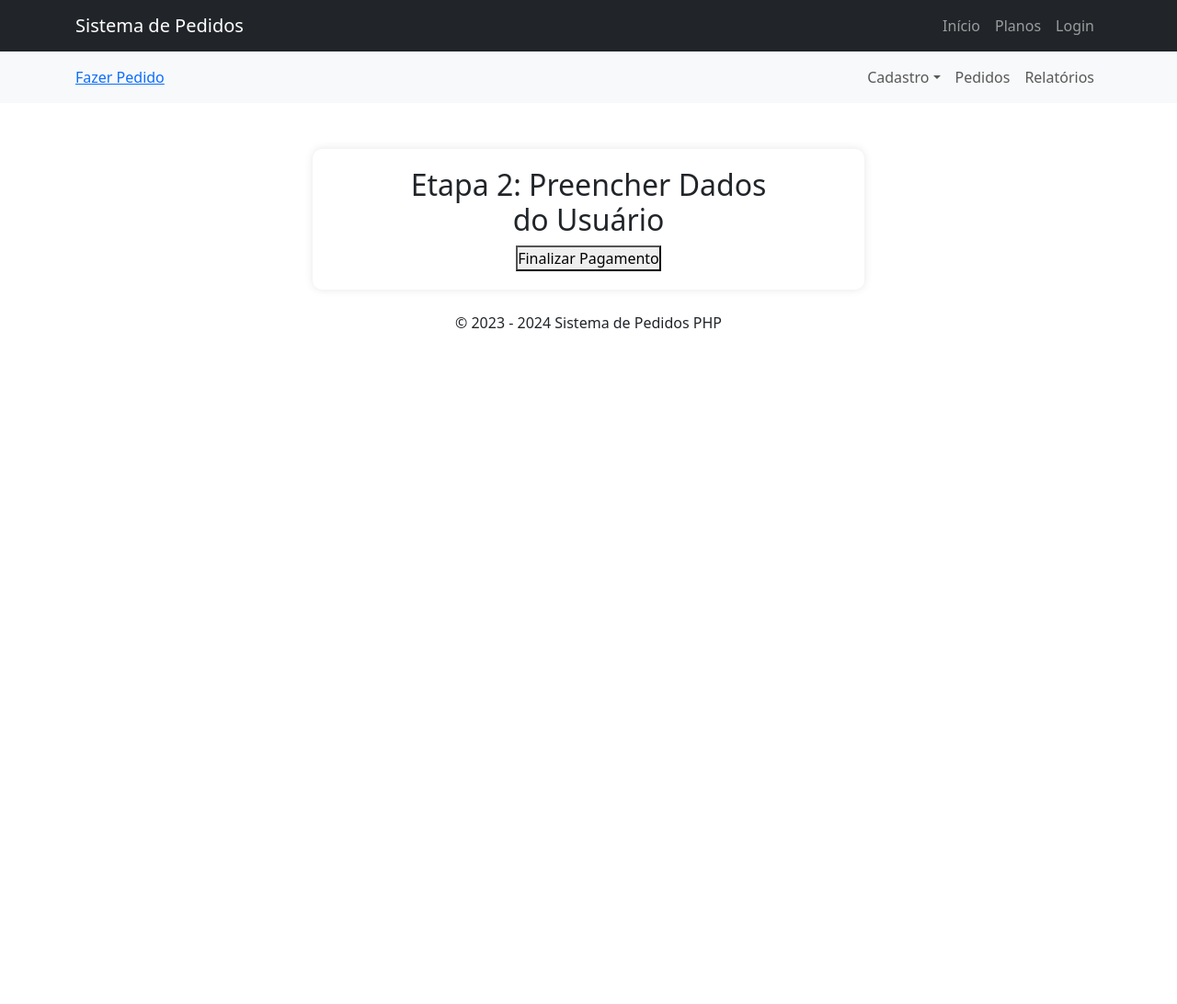
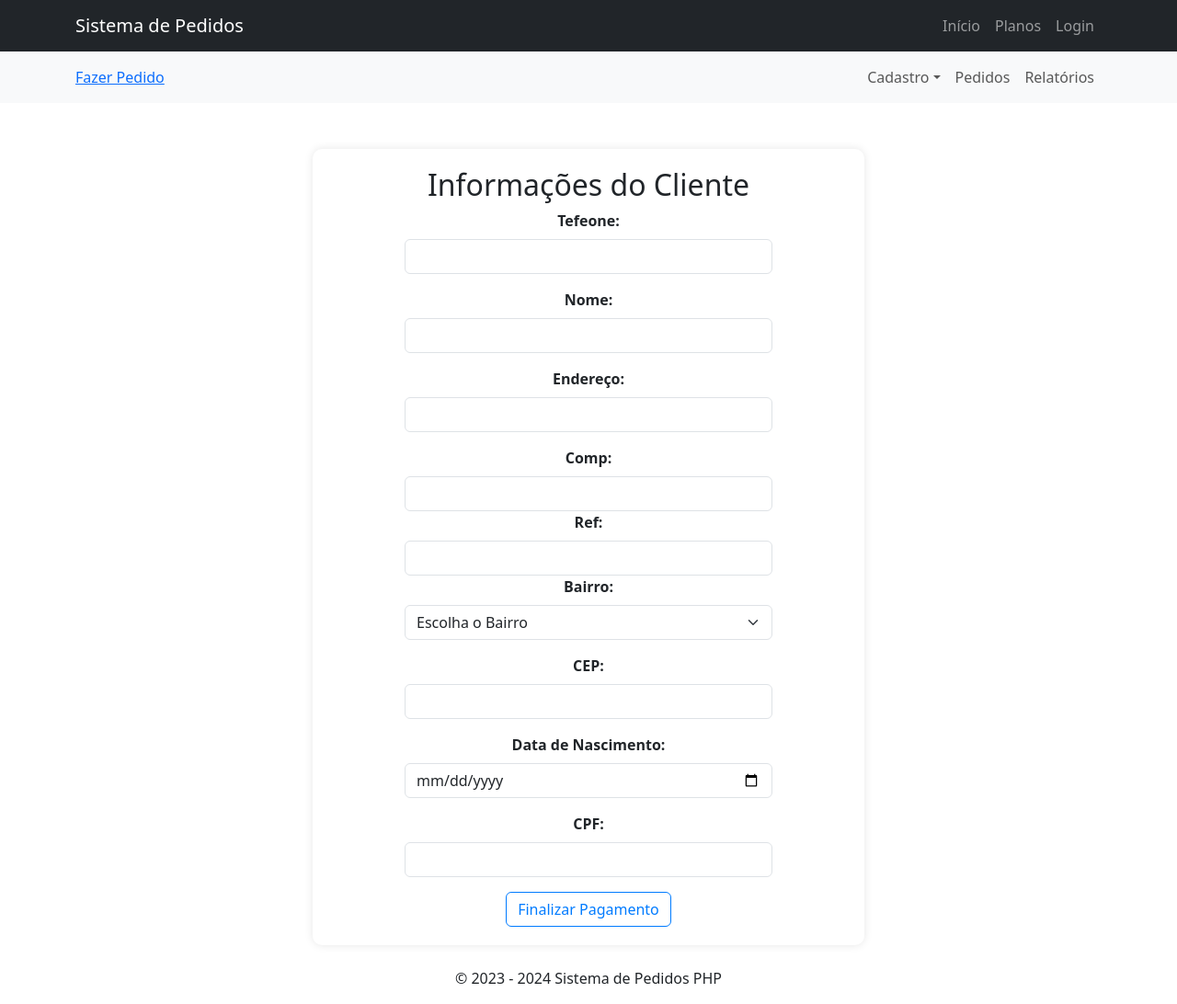
Before and after one commit to Njeskj/projeto37, a PHP site: page /pedido.php?p=pedido-2 in a window 1280 px wide. Shown: the whole page at 92% size. Before the commit the page ends 357 px from the top, so only its background shows below. Run offline with PHP 8.4, Linux system fonts and the light colour scheme; data that the repository does not hold is empty.

Commit message:
Sistema de Pedido (v1.0)

```diff
--- a/pedido-1.php
+++ b/pedido-1.php
@@ -20,7 +20,7 @@ $conn->close();
 
 <!-- Formulário de Etapa 1 com Bootstrap 5 -->
 <h2>Pedido</h2>
-<form method="post" action="etapa2.php" class="needs-validation" novalidate>
+<form method="post" action="pedido.php?p=pedido-2" class="needs-validation" novalidate>
     <div class="mb-3">
         <label for="categoria" class="form-label">Selecione a Categoria:</label>
         <select id="categoria" name="categoria" class="form-select" required>
@@ -61,7 +61,6 @@ $conn->close();
 
     <button type="submit" class="btn btn-primary">Adicionar ao Carrinho</button>
 </form>
-</div>
 
 <!-- Adicione o script JavaScript para validação no lado do cliente -->
 <script>
--- a/pedido-2.php
+++ b/pedido-2.php
@@ -1,28 +1,78 @@
 <?php
-// Incluir o arquivo de cabeçalho, conexão com o banco de dados e funções auxiliares, se necessário
+// Inclua o arquivo de conexão com o banco de dados
+require_once('db.php');
+
+// Consultar adicionais no banco de dados
+$sqlBairros = "SELECT id, nome, valor FROM bairros";
+$resultBairros = $conn->query($sqlBairros);
 
 // Verificar se o formulário da etapa 2 foi enviado
 if ($_SERVER["REQUEST_METHOD"] == "POST" && isset($_POST["etapa"]) && $_POST["etapa"] == 2) {
     // Processar dados da etapa 2
     // Implemente aqui a lógica para lidar com os dados do usuário
-    // Redirecione para a próxima etapa após processar os dados
-    header("Location: pedido.php?p=pedido-3");
-    exit();
 }
 
 // Incluir o cabeçalho e qualquer outro conteúdo comum às páginas
 ?>
 
 <!-- Conteúdo específico da Etapa 2 -->
-<h2>Etapa 2: Preencher Dados do Usuário</h2>
+<h2>Informações do Cliente</h2>
 
-<form method="post" action="<?php echo htmlspecialchars($_SERVER["PHP_SELF"]); ?>">
+<form method="post" action="pedido.php?p=pedido-3">
     <!-- Adicione campos de formulário para os dados do usuário -->
-    <input type="hidden" name="etapa" value="2">
+    <div class="mb-3">
+        <label for="categoria" class="form-label">Tefeone:</label>
+        <input type="tel" id="nome" name="nome" class="form-control" required>
+    </div>
+    <div class="mb-3">
+        <label for="categoria" class="form-label">Nome:</label>
+        <input type="text" id="nome" name="nome" class="form-control" required>
+    </div>
+    <div class="mb-3">
+        <label for="categoria" class="form-label">Endereço:</label>
+        <input type="text" id="nome" name="nome" class="form-control" required>
+    </div>
+    <div class="form-row">
+        <div class="form-group">
+            <label for="comp" class="form-label">Comp:</label>
+            <input type="text" class="form-control" id="comp">
+        </div>
+        <div class="form-group">
+            <label for="ref" class="form-label">Ref:</label>
+            <input type="text" class="form-control" id="ref">
+        </div>
+    </div>
+    <div class="mb-3">
+        <label class="form-label">Bairro:</label>
+        <select id="categoria" name="categoria" class="form-select" required>
+            <option value="" disabled selected>Escolha o Bairro</option>
+            <?php
+            while ($rowBairros = $resultBairros->fetch_assoc()) {
+                echo '<option value="' . $rowBairros['id'] . '">' . $rowBairros['nome'] .  ' R$' . $rowBairros['valor'] . '</option>';
+            }
+            ?>
+        </select>
+    </div>
+    <div class="mb-3">
+        <label for="categoria" class="form-label">CEP:</label>
+        <input type="number" id="nome" name="nome" class="form-control" required>
+    </div>
+    <div class="mb-3">
+        <label for="categoria" class="form-label">Data de Nascimento:</label>
+        <input type="date" id="nome" name="nome" class="form-control" required>
+    </div>
+    <div class="mb-3">
+        <label for="categoria" class="form-label">CPF:</label>
+        <input type="number" id="nome" name="nome" class="form-control" required>
+    </div>
+
     <!-- Botão para finalizar o pagamento ou avançar para a próxima etapa -->
-    <button type="submit">Finalizar Pagamento</button>
+    <button type="submit" class="btn btn-primary">Finalizar Pagamento</button>
 </form>
 
 <?php
+// Fechar a conexão com o banco de dados
+$conn->close();
+
 // Incluir o rodapé e qualquer outro conteúdo comum às páginas
 ?>
--- /dev/null
+++ b/sql/bairros.sql
@@ -0,0 +1,5 @@
+CREATE TABLE adicionais (
+    id INT PRIMARY KEY AUTO_INCREMENT,
+    nome VARCHAR(255) NOT NULL,
+    valor DECIMAL(10, 2) NOT NULL
+);
```
